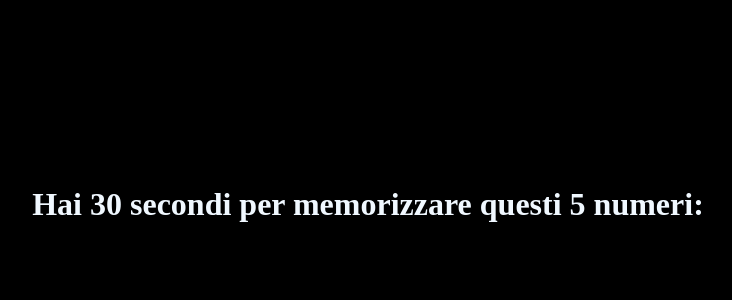
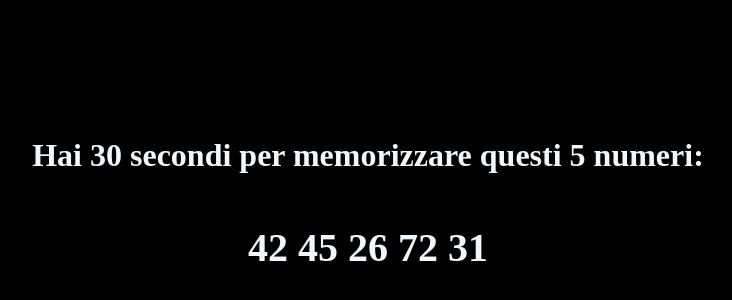
Before and after one commit to Evanflow89/js-simon, a plain HTML site: page index.html in a window 1280 px wide. Shown: the part 196-496 px from the top of the page, without its empty margins (272-1004 px from the left). Drawn offline with Linux system fonts and the light colour scheme.

Commit message:
added random numbers

```diff
--- a/css/style.css
+++ b/css/style.css
@@ -13,6 +13,12 @@ h1 {
     text-align: center;
 }
 
+h2 {
+    text-align: center;
+    margin-top: 50px;
+    font-size: 40px;
+}
+
 .container {
     max-width: 1000px;
     width: 100%;
--- a/main.js
+++ b/main.js
@@ -16,8 +16,8 @@ for (let i = 0; i < 5; i++) {
     arrayNumbers.push(Numb);
 }
 
+numToGuess.innerHTML = (arrayNumbers.join(" "));
 
-console.log(arrayNumbers);
 
 // setTimeout(function () {
 
```
